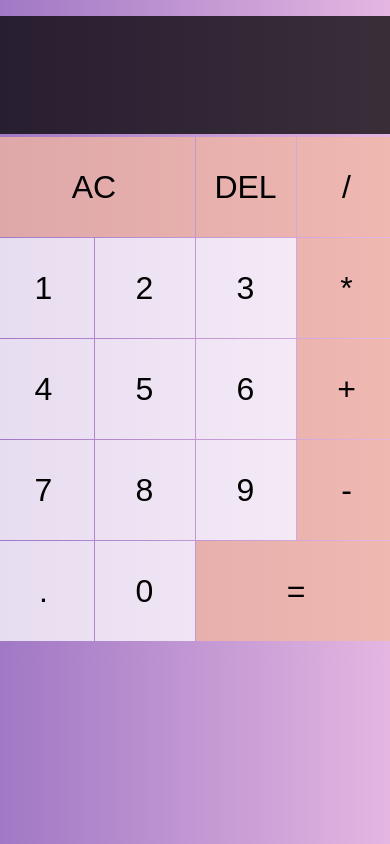
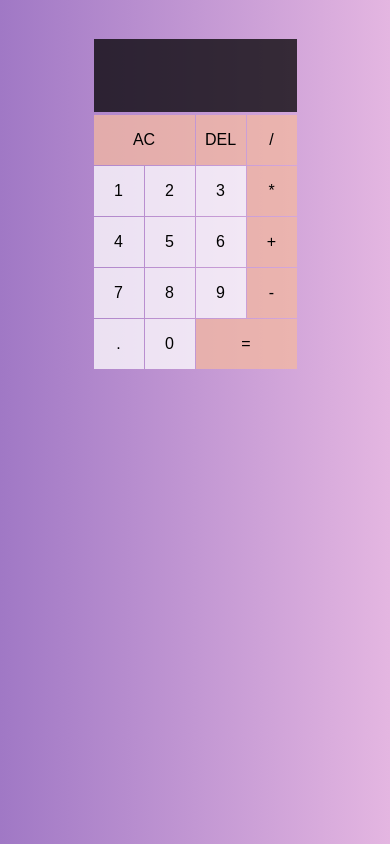
Before and after one commit to TymoshenkoYelyzaveta/Calculator, a plain HTML site: page index.html in a window 390 px wide. Drawn offline with Linux system fonts and the light colour scheme.

Commit message:
fixed mobile view

```diff
--- a/style.css
+++ b/style.css
@@ -15,7 +15,8 @@ body{
     display: grid;
     justify-content: center;
     align-content: center;
-    padding: 1em;
+    max-height: 100vh;
+    padding-top: 10%;
     grid-template-columns: repeat(4,100px);
     grid-template-rows: minmax(120px, auto)repeat(5,100px);
     grid-gap: 1px;
@@ -25,7 +26,6 @@ body{
     cursor: pointer;
     font-size: 2rem;
     border: 0;
-    /* border: 1px solid white; */
     outline: 0;
     background: rgba(255,255,255,.75);
 }
@@ -70,3 +70,16 @@ body{
     color:white;
     font-size: 2.5rem;
 }
+
+@media(max-width:500px){
+    .calculator-grid{
+        grid-template-columns: repeat(4,50px);
+        grid-template-rows: minmax(75px, auto)repeat(5,50px);
+        grid-gap: 1px;
+    }
+
+    .calculator-grid > button{
+        font-size: 1rem;
+    }
+
+}
```
